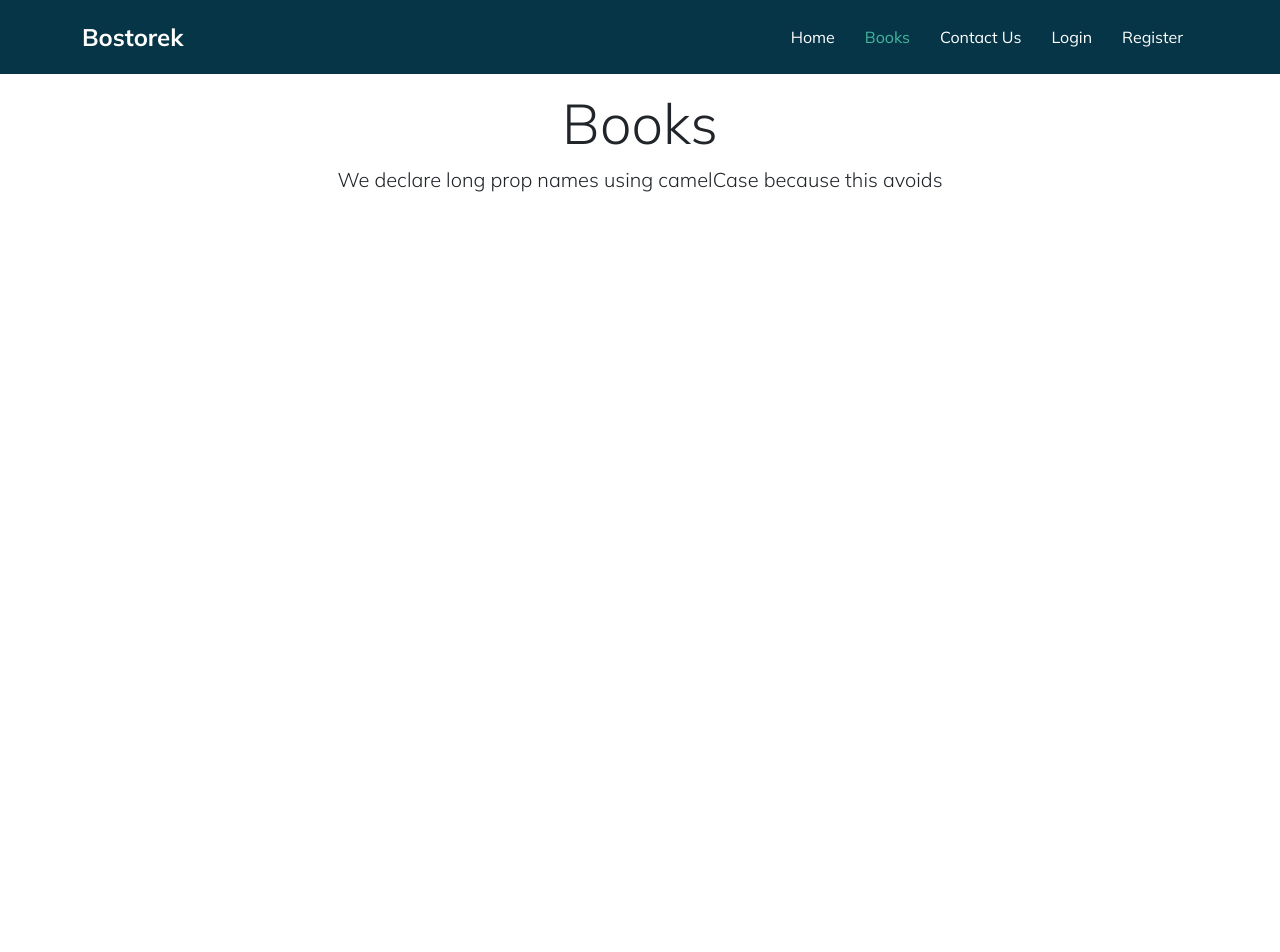
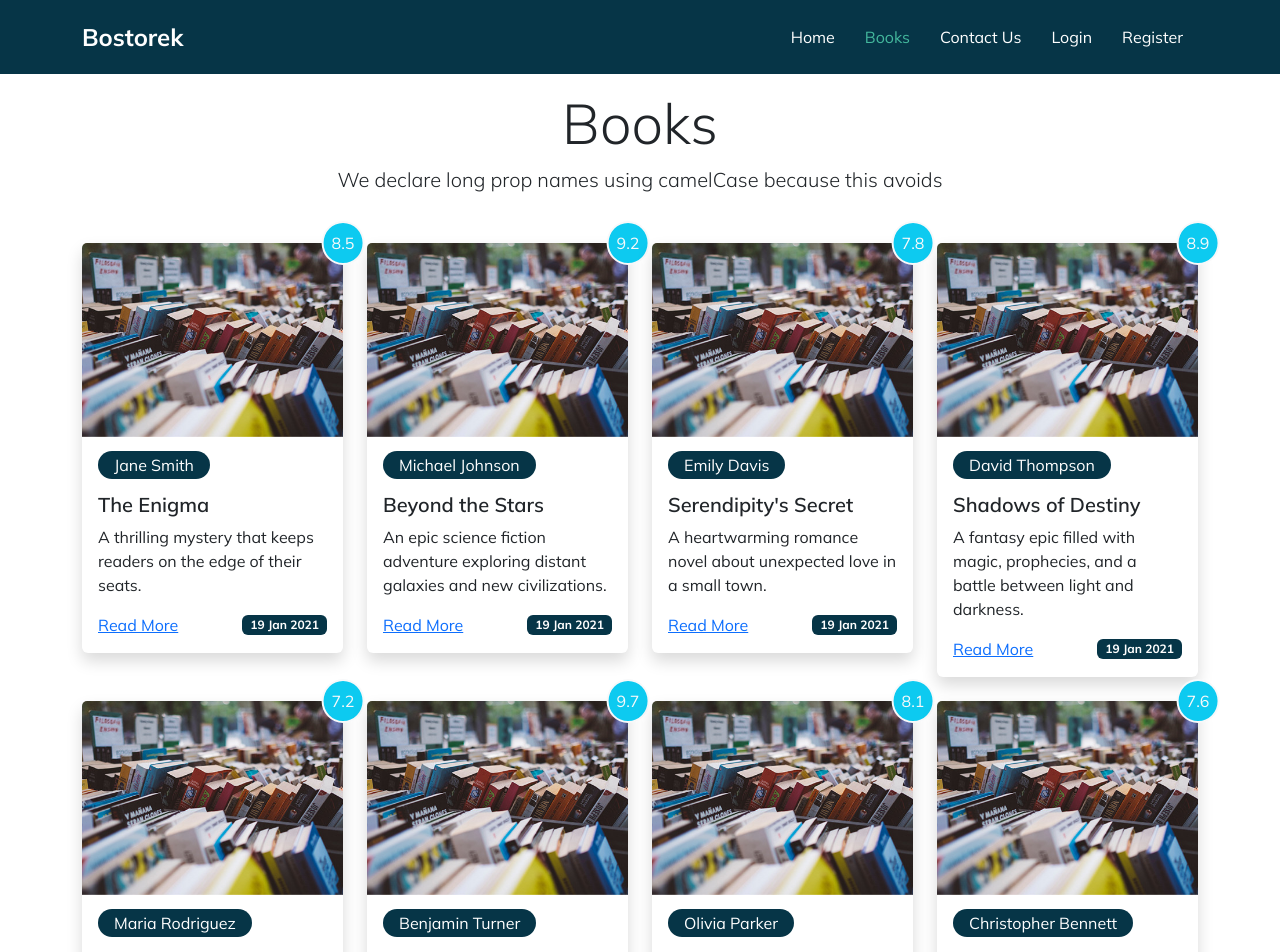
Before and after one commit to ArinSoftware/bostorek-tr, a Vue app in the folder frontend/: page /books in a window 1280 px wide. Shown: the top 952 px of the page. Before the commit the page ends 800 px from the top, so only its background shows below. Built offline with nearby package versions, Linux system fonts and the light colour scheme.

Commit message:
lesson 09

```diff
--- /dev/null
+++ b/frontend/src/components/BookItem.vue
@@ -0,0 +1,38 @@
+<template>
+  <div class="card border-0 shadow position-relative">
+    <img src="../../template/images/b1.jpg" class="card-img-top">
+    <div class="card-body">
+      <div class="auth-box">
+        <span style="background-color: #063547;" class="py-1 px-3 text-white rounded-pill">
+          {{ book.author }}
+        </span>
+      </div>
+      <h5 class="card-title mt-3 fw-semibold">{{ book.name }}</h5>
+      <p class="card-text">{{ book.description }}
+      </p>
+      <div class="d-flex justify-content-between align-items-center">
+        <a href="#" class="card-link">Read More</a>
+        <p style="background-color: #063547;" class="py-1 px-2 text-white badge mb-0">{{ book.uploadDate }}</p>
+      </div>
+    </div>
+    <span
+      class="position-absolute top-0 start-100 translate-middle p-2 bg-info text-light rounded-circle border border-2 border-light">
+      {{ book.rating }}
+    </span>
+  </div>
+</template>
+
+
+<script>
+export default {
+  name: "BookItem",
+  props: {
+    book: {
+      type: Object,
+      default: () => ({})
+    }
+  },
+}
+</script>
+
+<style lang="scss" scoped></style>
--- /dev/null
+++ b/frontend/src/components/BookList.vue
@@ -0,0 +1,25 @@
+<template>
+  <div class="row">
+    <div class="col-sm-6 col-md-4 col-xl-3 mb-4" v-for="book in books" :key="book.id">
+      <BookItem :book="book" />
+    </div>
+  </div>
+</template>
+
+<script>
+import BookItem from '@/components/BookItem.vue';
+export default {
+  name: "BookList",
+  components: {
+    BookItem,
+  },
+  props: {
+    books: {
+      type: Array,
+      default: () => ([])
+    }
+  }
+}
+</script>
+
+<style lang="scss" scoped></style>
--- /dev/null
+++ b/frontend/src/db.js
@@ -0,0 +1,103 @@
+const books = [
+  {
+    id: 1,
+    name: 'The Enigma',
+    author: 'Jane Smith',
+    page: 320,
+    description:
+      'A thrilling mystery that keeps readers on the edge of their seats.',
+    rating: 8.5,
+    uploadDate: '19 Jan 2021',
+  },
+  {
+    id: 2,
+    name: 'Beyond the Stars',
+    author: 'Michael Johnson',
+    page: 412,
+    description:
+      'An epic science fiction adventure exploring distant galaxies and new civilizations.',
+    rating: 9.2,
+    uploadDate: '19 Jan 2021',
+  },
+  {
+    id: 3,
+    name: "Serendipity's Secret",
+    author: 'Emily Davis',
+    page: 280,
+    description:
+      'A heartwarming romance novel about unexpected love in a small town.',
+    rating: 7.8,
+    uploadDate: '19 Jan 2021',
+  },
+  {
+    id: 4,
+    name: 'Shadows of Destiny',
+    author: 'David Thompson',
+    page: 500,
+    description:
+      'A fantasy epic filled with magic, prophecies, and a battle between light and darkness.',
+    rating: 8.9,
+    uploadDate: '19 Jan 2021',
+  },
+  {
+    id: 5,
+    name: 'Culinary Chronicles',
+    author: 'Maria Rodriguez',
+    page: 150,
+    description:
+      'A collection of delightful short stories centered around food and culture.',
+    rating: 7.2,
+    uploadDate: '19 Jan 2021',
+  },
+  {
+    id: 6,
+    name: 'Echoes of Eternity',
+    author: 'Benjamin Turner',
+    page: 600,
+    description: 'A philosophical exploration of life, time, and the universe.',
+    rating: 9.7,
+    uploadDate: '19 Jan 2021',
+  },
+  {
+    id: 7,
+    name: 'Midnight Murders',
+    author: 'Olivia Parker',
+    page: 320,
+    description:
+      "A gripping thriller following a detective's pursuit of a cunning serial killer.",
+    rating: 8.1,
+    uploadDate: '19 Jan 2021',
+  },
+  {
+    id: 8,
+    name: 'The Artistic Odyssey',
+    author: 'Christopher Bennett',
+    page: 240,
+    description:
+      "A coming-of-age story about a young artist's journey to self-discovery.",
+    rating: 7.6,
+    uploadDate: '19 Jan 2021',
+  },
+  {
+    id: 9,
+    name: 'Whispers in the Woods',
+    author: 'Samantha Foster',
+    page: 280,
+    description:
+      'A collection of eerie and spine-chilling short stories set in the woods.',
+    rating: 8.3,
+    uploadDate: '19 Jan 2021',
+  },
+  {
+    id: 10,
+    name: 'Legends of Lyria',
+    author: 'Daniel Harris',
+    page: 450,
+    description:
+      'An epic fantasy series filled with knights, dragons, and quests for honor.',
+    rating: 4.8,
+    uploadDate: '19 Jan 2021',
+  },
+];
+
+export default books;
--- a/frontend/src/views/BooksView.vue
+++ b/frontend/src/views/BooksView.vue
@@ -2,22 +2,31 @@
   <section>
     <div class="container">
       <SectionHeader title="Books" text="We declare long prop names using camelCase because this avoids" />
+      <BookList :books="books" />
     </div>
   </section>
 </template>
 
 <script>
 import SectionHeader from '@/components/SectionHeader.vue';
+import BookList from '@/components/BookList.vue';
+import books from "@/db.js";
 export default {
   name: "BooksView",
   components: {
-    SectionHeader
+    SectionHeader,
+    BookList
   },
   data() {
     return {
+      books: books
     }
   }
 }
 </script>
 
-<style lang="scss" scoped></style>
+<style scoped>
+.auth-box {
+  margin-top: -30px;
+}
+</style>
```
